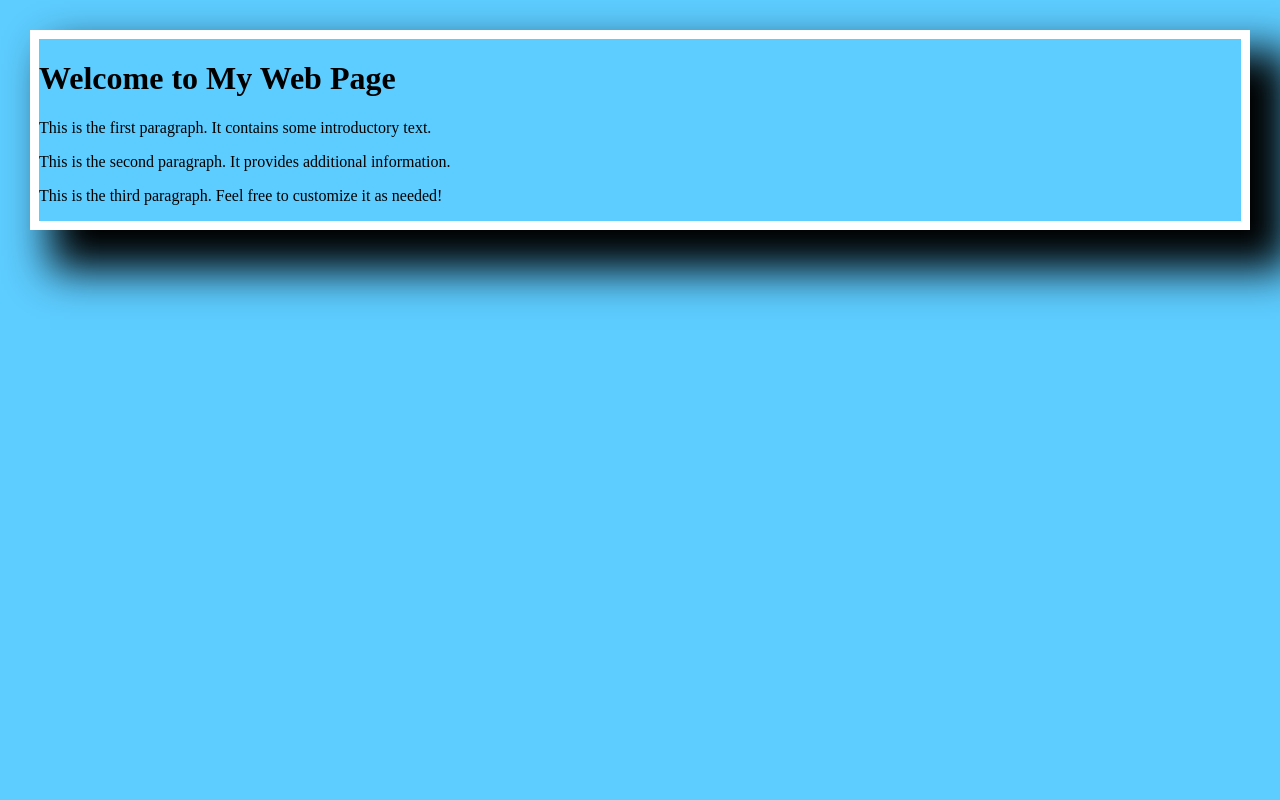
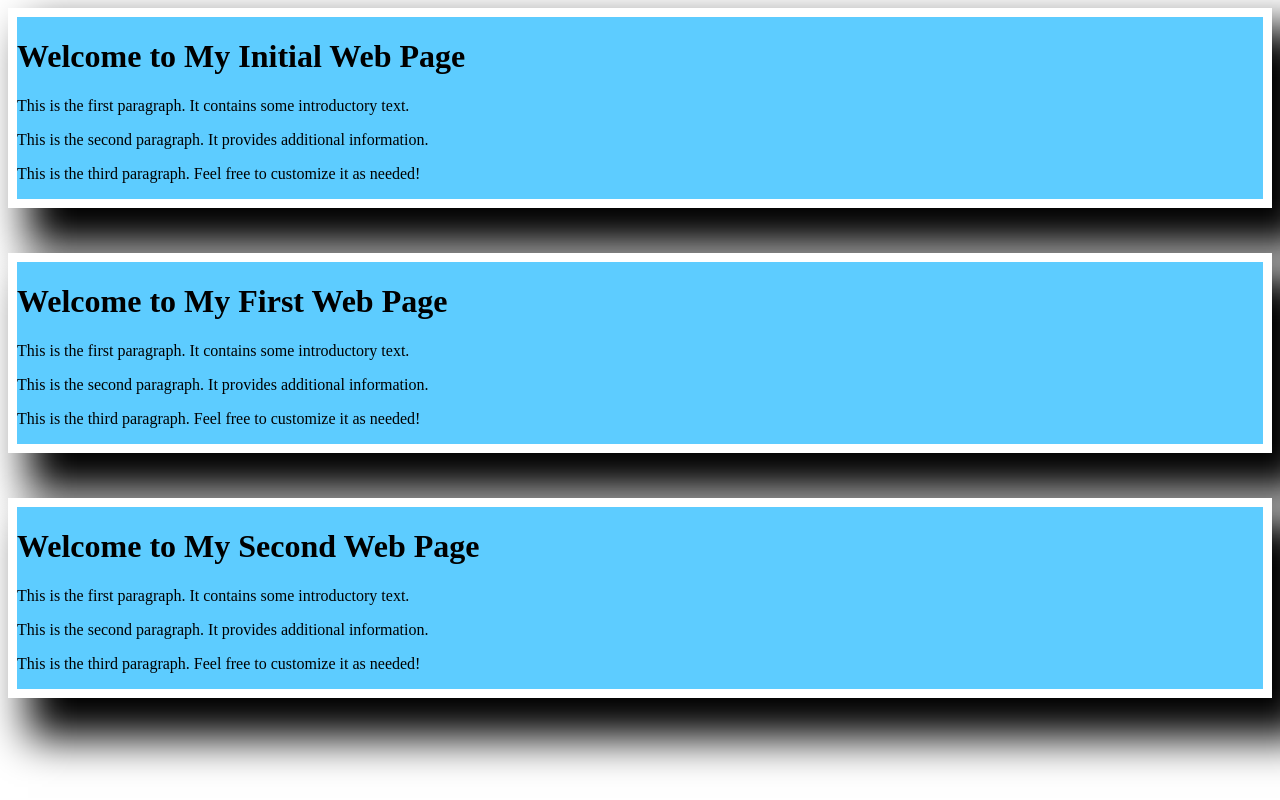
Before and after one commit to Hamim470/My-simple-website, a plain HTML site: page index.html in a window 1280 px wide. Drawn offline with Linux system fonts and the light colour scheme.

Commit message:
added the second web page

```diff
--- a/index.html
+++ b/index.html
@@ -7,9 +7,23 @@
     <link rel="stylesheet" href="styles/blog.css">
 </head>
 <body>
-    <h1>Welcome to My Web Page</h1>
+    <div>
+    <h1>Welcome to My Initial Web Page</h1>
     <p>This is the first paragraph. It contains some introductory text.</p>
     <p>This is the second paragraph. It provides additional information.</p>
     <p>This is the third paragraph. Feel free to customize it as needed!</p>
+    </div>
+    <div>
+    <h1>Welcome to My First Web Page</h1>
+    <p>This is the first paragraph. It contains some introductory text.</p>
+    <p>This is the second paragraph. It provides additional information.</p>
+    <p>This is the third paragraph. Feel free to customize it as needed!</p>
+    </div>
+    <div>
+    <h1>Welcome to My Second Web Page</h1>
+    <p>This is the first paragraph. It contains some introductory text.</p>
+    <p>This is the second paragraph. It provides additional information.</p>
+    <p>This is the third paragraph. Feel free to customize it as needed!</p>
+    </div>
 </body>
 </html>
--- a/styles/blog.css
+++ b/styles/blog.css
@@ -1,6 +1,6 @@
-body{
+div{
     background-color:rgb(93, 204, 255);
-    margin:30px;
+    margin-bottom:45px;
     border:9px solid rgb(255, 255, 255);
     box-shadow:30px 30px 40px 10px;
 }
```
